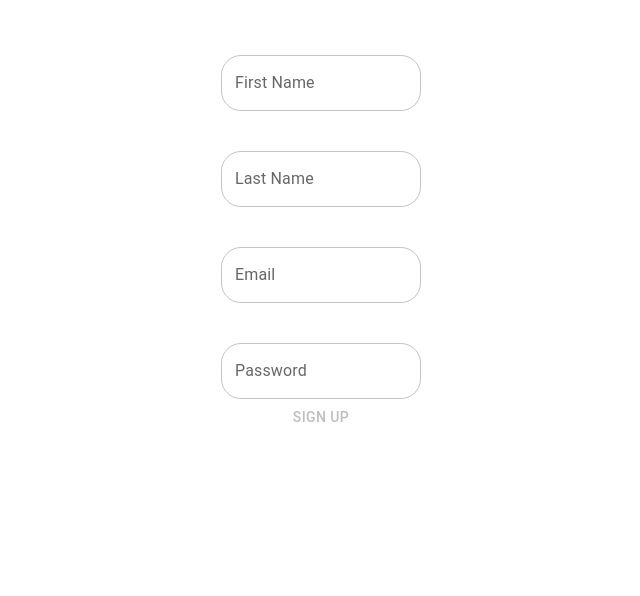
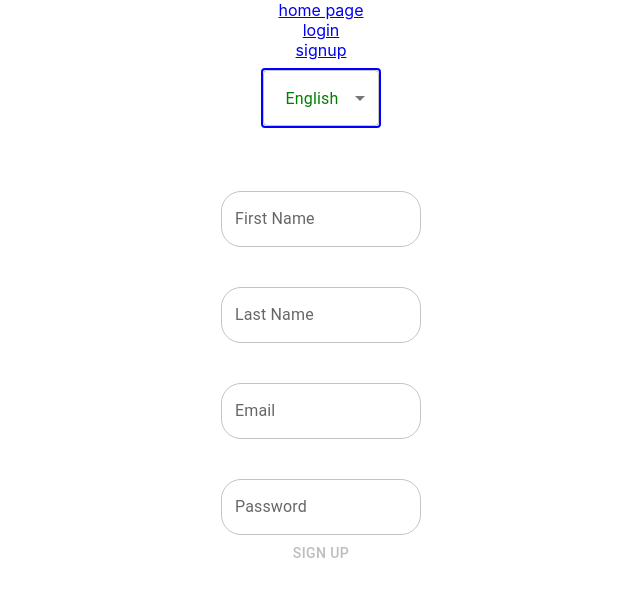
Before and after one commit to zura-papiashvili/final-project, a React (Create React App) app: page /signup in a window 1280 px wide. Shown: the top 596 px of the page, without its empty margins (319-959 px from the left). Built offline with nearby package versions, Linux system fonts and the light colour scheme.

Commit message:
feat: multi language

```diff
--- a/package.json
+++ b/package.json
@@ -12,12 +12,15 @@
     "@testing-library/react": "^13.4.0",
     "@testing-library/user-event": "^13.5.0",
     "axios": "^1.6.7",
+    "i18next": "^23.8.2",
     "react": "^18.2.0",
     "react-dom": "^18.2.0",
     "react-hook-form": "^7.50.0",
+    "react-i18next": "^14.0.5",
     "react-redux": "^9.1.0",
     "react-router-dom": "^6.22.0",
     "react-scripts": "5.0.1",
+    "redux-persist": "^6.0.0",
     "web-vitals": "^2.1.4",
     "yup": "^1.3.3"
   },
--- a/src/App.js
+++ b/src/App.js
@@ -1,9 +1,23 @@
+import { Link } from "react-router-dom";
 import "./App.css";
 import { RoutesComponent } from "./routes";
+import { useTranslation } from "react-i18next";
+import { LanguageSelect } from "./components/atoms";
 
 function App() {
+  const { t } = useTranslation();
   return (
     <div className="App">
+      <div>
+        <Link to="/">{t("home")}</Link>
+      </div>
+      <div>
+        <Link to="/login">{t("login")}</Link>
+      </div>
+      <div>
+        <Link to="/signup">{t("signup")}</Link>
+      </div>
+      <LanguageSelect />
       <RoutesComponent />
     </div>
   );
--- /dev/null
+++ b/src/assets/locales/en.json
@@ -0,0 +1,3 @@
+{
+  "home": "home page"
+}
--- /dev/null
+++ b/src/assets/locales/i18n.js
@@ -0,0 +1,17 @@
+import i18n from "i18next";
+import { initReactI18next } from "react-i18next";
+import englishTranslation from "./en.json";
+import georgianTranslation from "./ka.json";
+
+i18n.use(initReactI18next).init({
+  lng: localStorage.getItem("langCode") || "en",
+  fallbackLng: localStorage.getItem("langCode") || "en",
+  resources: {
+    en: {
+      translation: englishTranslation,
+    },
+    ka: {
+      translation: georgianTranslation,
+    },
+  },
+});
--- /dev/null
+++ b/src/assets/locales/ka.json
@@ -0,0 +1,3 @@
+{
+  "home": "მთავარი გვერდი"
+}
--- /dev/null
+++ b/src/components/atoms/LanguageSelect.js
@@ -0,0 +1,47 @@
+import { FormControl, MenuItem, Select } from "@mui/material";
+import { useEffect, useState } from "react";
+import { useTranslation } from "react-i18next";
+
+export const languageCodes = {
+  en: "English",
+  ka: "Georgian",
+};
+
+export const LanguageSelect = () => {
+  const langCodeFromLocalStorage = localStorage.getItem("langCode");
+  const [langCode, setLangCode] = useState(langCodeFromLocalStorage || "en");
+  const { i18n } = useTranslation();
+
+  useEffect(() => {
+    i18n.changeLanguage(langCode);
+    localStorage.setItem("langCode", langCode);
+  }, [langCode]);
+
+  return (
+    <FormControl
+      sx={{
+        minWidth: 120,
+        m: 1,
+      }}
+    >
+      <Select
+        sx={{
+          color: "green",
+          border: "2px solid blue",
+        }}
+        value={langCode}
+        onChange={(e) => {
+          setLangCode(e.target.value);
+          window.location.reload();
+        }}
+        defaultValue={langCode}
+      >
+        {Object.entries(languageCodes).map(([code, name]) => (
+          <MenuItem key={code} value={code}>
+            {name}
+          </MenuItem>
+        ))}
+      </Select>
+    </FormControl>
+  );
+};
--- a/src/components/atoms/index.js
+++ b/src/components/atoms/index.js
@@ -3,3 +3,4 @@ export { Text } from "./Text";
 export { Link } from "./Link";
 export { Input } from "./Input";
 export { FormContainer } from "./FormContainer";
+export { LanguageSelect } from "./LanguageSelect";
--- a/src/index.js
+++ b/src/index.js
@@ -4,13 +4,17 @@ import "./index.css";
 import App from "./App";
 import { BrowserRouter } from "react-router-dom";
 import { Provider } from "react-redux";
-import { store } from "./redux";
+import { store, persistedStore } from "./redux";
+import { PersistGate } from "redux-persist/integration/react";
+import "./assets/locales/i18n";
+const root = ReactDOM.createRoot(document.getElementById("root"));
 
-const root = ReactDOM.createRoot(document.getElementById("root"));
 root.render(
   <BrowserRouter>
     <Provider store={store}>
-      <App />
+      <PersistGate persistor={persistedStore}>
+        <App />
+      </PersistGate>
     </Provider>
   </BrowserRouter>
 );
--- a/src/redux/store.js
+++ b/src/redux/store.js
@@ -1,9 +1,20 @@
-import { configureStore } from "@reduxjs/toolkit";
+import { combineReducers, configureStore } from "@reduxjs/toolkit";
 import { userReducer } from "./slices";
+import storage from "redux-persist/lib/storage";
+import { persistReducer } from "redux-persist";
+import persistStore from "redux-persist/es/persistStore";
+const persistConfig = {
+  key: "root",
+  storage,
+  whitelist: ["user"],
+};
+const rootReducer = combineReducers({
+  user: userReducer,
+});
+
+const persistedReducer = persistReducer(persistConfig, rootReducer);
 
 export const store = configureStore({
-  reducer: {
-    user: userReducer,
-  },
+  reducer: persistedReducer,
 });
-export default store;
+export const persistedStore = persistStore(store);
```
Also changed, not shown: 1 other file (tests, documents, lock files or other folders).
